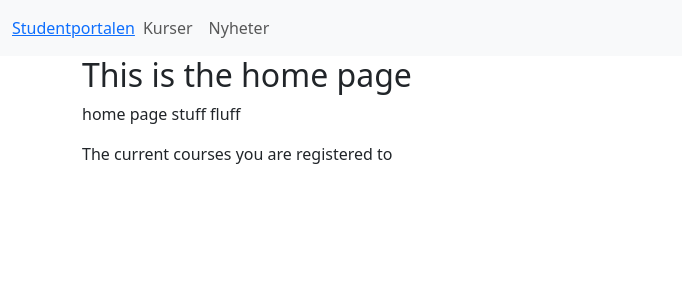
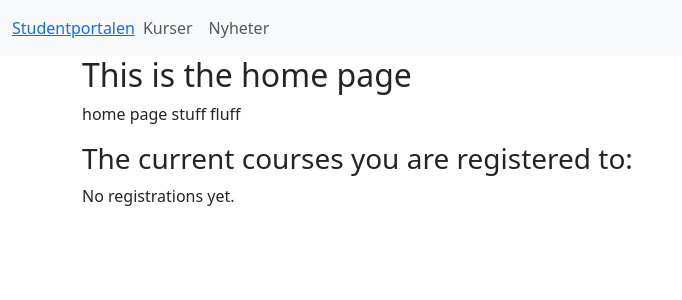
Before and after one commit to Grayfox665/f25d-react-studentportal, a React (Vite) app: page / in a window 1280 px wide. Shown: the top 300 px of the page, without its empty margins (0-682 px from the left). Built offline with nearby package versions, Linux system fonts and the light colour scheme.

Commit message:
Created a custom hook and usecontext so the information on registered courses is shared over the whole app.

```diff
--- a/src/App.jsx
+++ b/src/App.jsx
@@ -6,9 +6,11 @@ import Courses from "./pages/Courses";
 import News from "./pages/News";
 import CourseDetails from "./pages/CourseDetails";
 import Register from "./pages/Register";
+import { RegistrationProvider } from "./context/RegistrationProvider";
 
 function App() {
   return (
+    <RegistrationProvider>
       <div>
         <Navbar />
         <Routes>
@@ -19,6 +21,7 @@ function App() {
           <Route path="/register" element={<Register />} />
         </Routes>
       </div>
+    </RegistrationProvider>
   );
 }
 
--- a/src/components/RegisterForm.jsx
+++ b/src/components/RegisterForm.jsx
@@ -1,8 +1,11 @@
 import { useState } from "react";
 import { TextField, Button, MenuItem, Typography, Box } from "@mui/material";
 import coursesData from "../data/courses";
+import { useRegistration } from "../hooks/useRegistration";
 
 export default function RegisterForm() {
+  const { addRegistration } = useRegistration();
+
   const [formData, setFormData] = useState({
     name: "",
     email: "",
@@ -16,7 +19,8 @@ export default function RegisterForm() {
 
   const handleSubmit = (e) => {
     e.preventDefault();
-    console.log("Registration Data:", formData);
+    const course = coursesData.find((c) => c.id === formData.courseId);
+    addRegistration({ ...formData, courseTitle: course?.title });
 
     setFormData({ name: "", email: "", courseId: "" });
     alert("Registration successful!");
--- /dev/null
+++ b/src/context/RegistrationContext.js
@@ -0,0 +1,5 @@
+import { createContext } from "react";
+
+const RegistrationContext = createContext();
+
+export default RegistrationContext;
--- /dev/null
+++ b/src/context/RegistrationProvider.jsx
@@ -0,0 +1,16 @@
+import { useState } from "react";
+import RegistrationContext from "./RegistrationContext";
+
+export function RegistrationProvider({ children }) {
+  const [registrations, setRegistrations] = useState([]);
+
+  const addRegistration = (registration) => {
+    setRegistrations((prev) => [...prev, registration]);
+  };
+
+  return (
+    <RegistrationContext.Provider value={{ registrations, addRegistration }}>
+      {children}
+    </RegistrationContext.Provider>
+  );
+}
--- /dev/null
+++ b/src/hooks/useRegistration.js
@@ -0,0 +1,6 @@
+import { useContext } from "react";
+import RegistrationContext from "../context/RegistrationContext";
+
+export function useRegistration() {
+  return useContext(RegistrationContext);
+}
--- a/src/pages/Home.jsx
+++ b/src/pages/Home.jsx
@@ -1,9 +1,24 @@
+import { useRegistration } from "../hooks/useRegistration";
+
 export default function Home() {
+  const { registrations } = useRegistration();
+
   return (
     <div className="container">
       <h2>This is the home page</h2>
       <p>home page stuff fluff</p>
-      <p>The current courses you are registered to</p>
+      <h3>The current courses you are registered to:</h3>
+      {registrations.length === 0 ? (
+        <p>No registrations yet.</p>
+      ) : (
+        <ul>
+          {registrations.map((reg, index) => (
+            <li key={index}>
+              <strong>{reg.courseTitle}</strong> - {reg.name} ({reg.email})
+            </li>
+          ))}
+        </ul>
+      )}
     </div>
   );
 }
```
Lines whose indentation alone changed are shown as unchanged.
